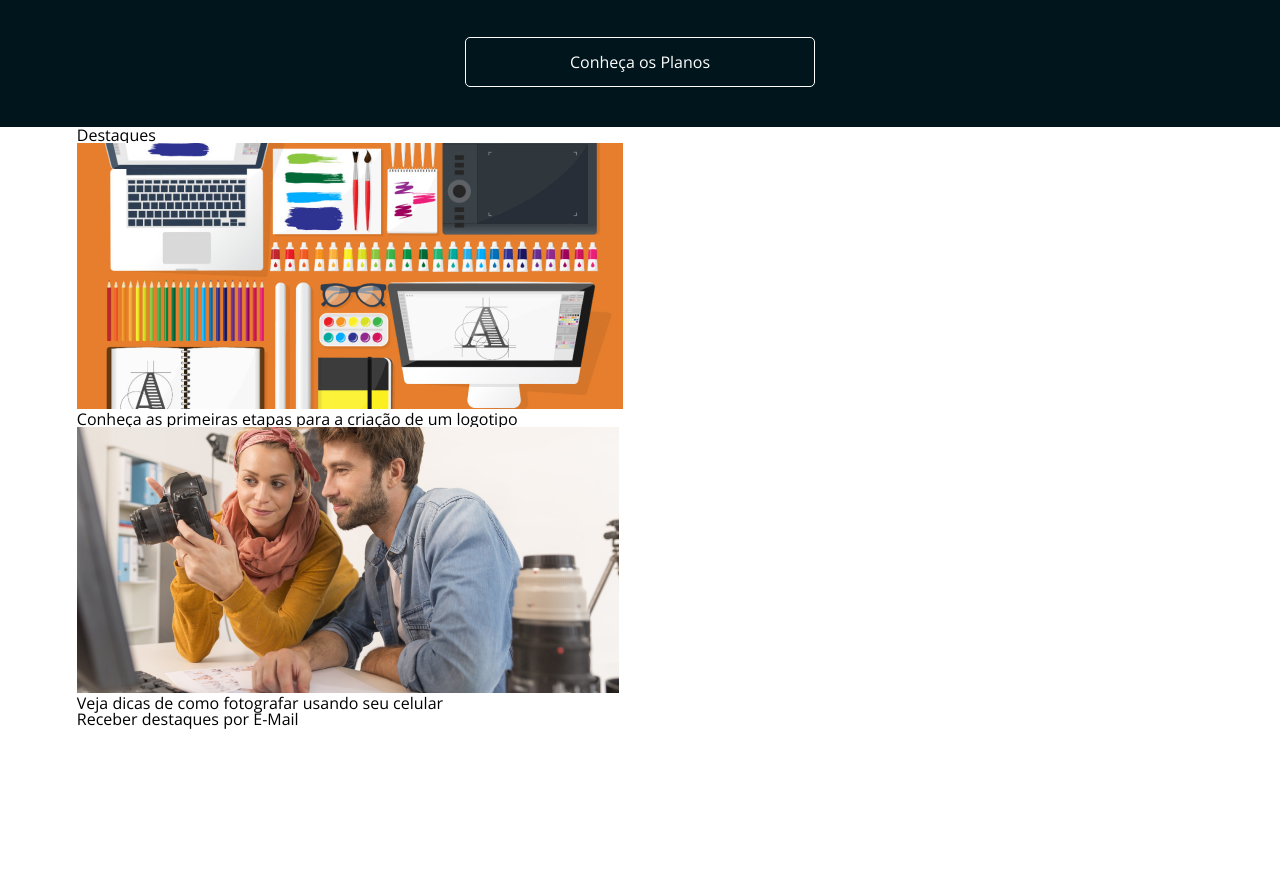
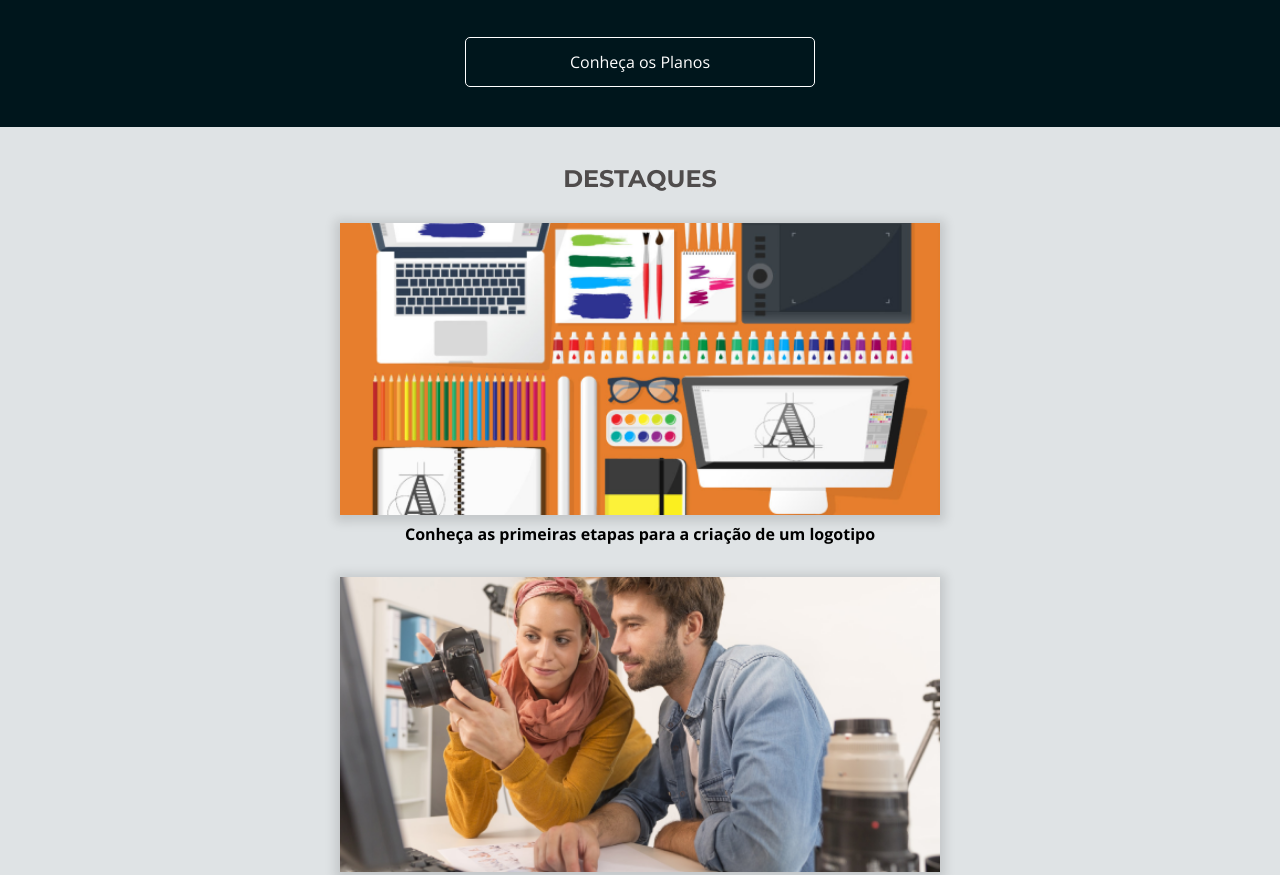
Before and after one commit to hammerhx/Layouts-Responsivos, a plain HTML site: page index.html in a window 1280 px wide. Shown: the part 282-1157 px from the top of the page. Before the commit the page ends 1012 px from the top, so only its background shows below. Drawn offline with nearby package versions, Linux system fonts and the light colour scheme.

Commit message:
mais progresso nos estudos

```diff
--- a/destaques.css
+++ b/destaques.css
@@ -3,3 +3,39 @@
     padding-top: 2.5rem;
     padding-bottom: 2rem;
 }
+
+.destaques__titulos {
+    color: var(--cinza-escuro);
+    font-weight: 700;
+    font-size: 1.5rem;
+    font-family: var(--montserrat);
+    text-transform: uppercase;
+    text-align: center;
+    margin-bottom: 2rem;
+}
+
+.destaques__painel {
+    display:  flex;
+    flex-direction: column;
+    align-items: center;
+    margin-bottom: 2rem;
+}
+
+.destaques__painel-imagem {
+    width: 100vw;
+    max-width: 600px;
+    box-shadow: 0px 2px 10px 5px #00000020;
+    margin-bottom: .5rem;
+}
+
+.destaques__painel-texto {
+    font-weight: 700;
+    font-size: 1,2rem;
+    line-height: normal;
+}
+
+.destaques__botao {
+    color: var(--vermelho-forte);
+    border-color: var(--vermelho-forte);
+    margin: 0 auto;
+}
--- a/index.html
+++ b/index.html
@@ -10,6 +10,7 @@
 <link href="base.css" rel="stylesheet">
 <link href="cabecalho.css" rel="stylesheet">
 <link href="chamada.css" rel="stylesheet">
+<link href="destaques.css" rel="stylesheet">
 </head>
 <body>
 	<header class="cabecalho container">
@@ -33,7 +34,7 @@
 			<a href="#" class="chamada__botao botao">Conheça os Planos</a>
 		</section>
 		<section class="destaques container">
-			<h2 class="destaques__titulo">Destaques</h2>
+			<h2 class="destaques__titulos">Destaques</h2>
 			<a href="#">
 				<figure class="destaques__painel">
 					<img src="comecando-criar-logotipo.png" alt="Painel do post sobre criação de logotipo" class="destaques__painel-imagem">
@@ -46,7 +47,7 @@
 					<img src="dicas-fotografia.png" alt="Painel do post sobre fotografia com celular" class="destaques__painel-imagem">
 					<figcaption class="destaques__painel-texto">Veja dicas de como fotografar usando seu celular</figcaption>
 				</figure>
-			</a><a href="#" class="destaques__botao">Receber destaques por E-Mail</a></section>
+			</a><a href="#" class="destaques__botao botao">Receber destaques por E-Mail</a></section>
 	</main>
 </body>
 </html>
```
